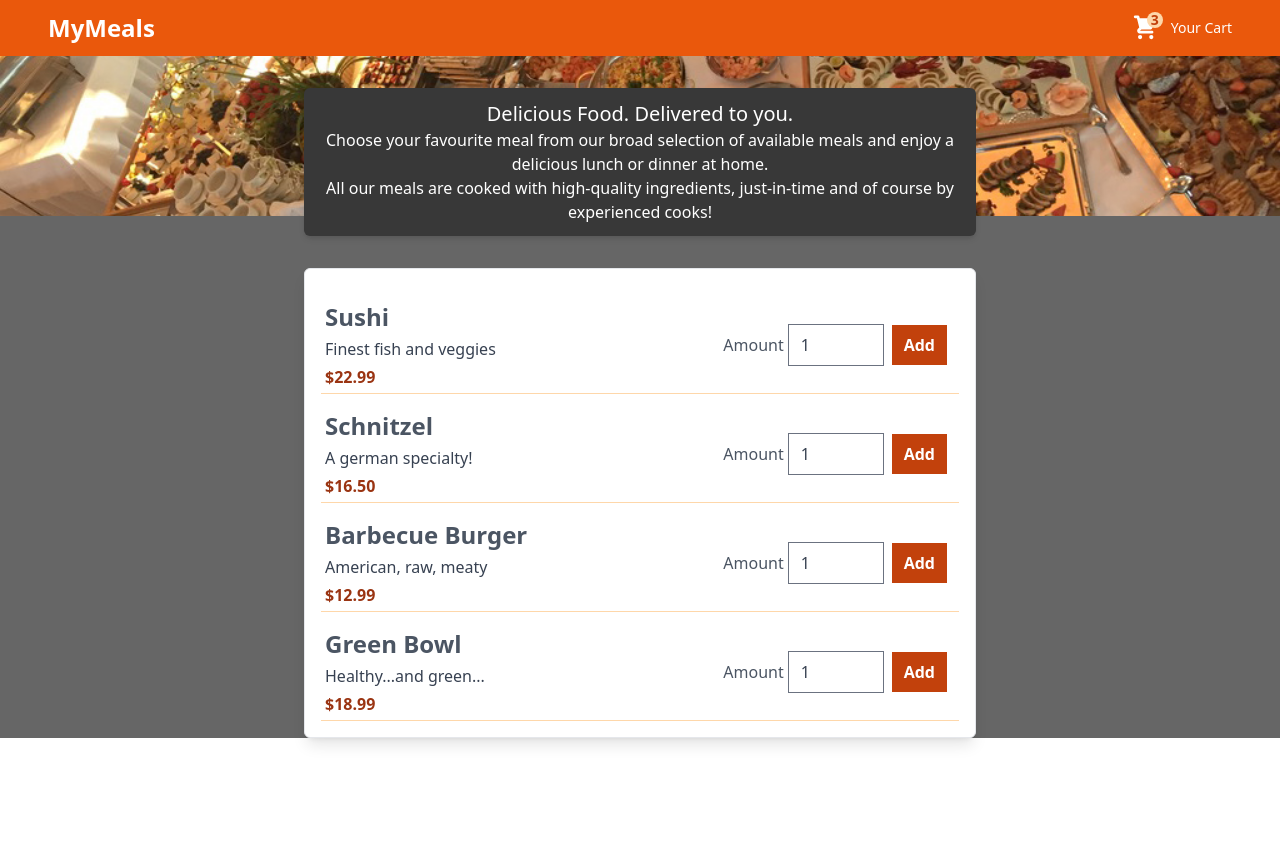
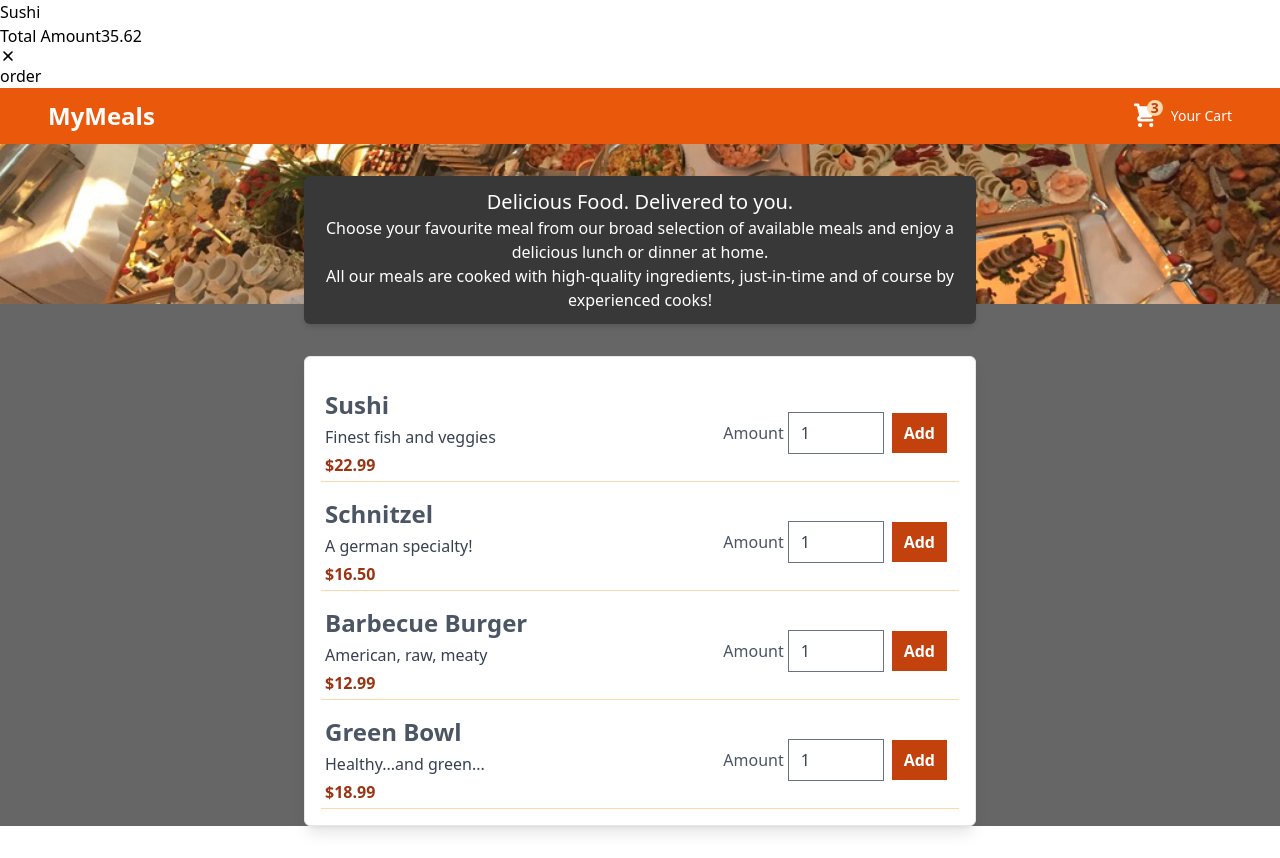
Before and after one commit to tolu-c/friendly-dollop, a React (Create React App) app: page / in a window 1280 px wide. Before the commit the page ends 800 px from the top, so only its background shows below. Built offline with nearby package versions, Linux system fonts and the light colour scheme.

Commit message:
Added modal

```diff
--- a/public/index.html
+++ b/public/index.html
@@ -28,6 +28,7 @@
   </head>
   <body>
     <noscript>You need to enable JavaScript to run this app.</noscript>
+    <div id="overlay"></div>
     <div id="root"></div>
     <!--
       This HTML file is a template.
--- a/src/App.js
+++ b/src/App.js
@@ -1,9 +1,11 @@
+import Cart from "./components/cart/Cart";
 import Header from "./components/layout/Header";
 import Meals from "./components/meals/Meals";
 
 export default function App() {
   return (
     <div>
+      <Cart />
       <Header />
       <main className="bg-black/60">
         <Meals />
--- a/src/components/cart/Cart.js
+++ b/src/components/cart/Cart.js
@@ -1,17 +1,18 @@
 import { XIcon } from '@heroicons/react/solid'
+import Modal from '../ui/Modal';
 
 function Cart(props) {
   const cartItems = (
-    <ul className="">
-      {[{ id: "c1", name: "sushi", amount: 2, price: 12.99 }].map((item) => (
-        <li>{item.name}</li>
+    <ul className=''>
+      {[{ id: "c1", name: "Sushi", amount: 2, price: 12.99 }].map((item) => (
+        <li key={item.id}>{item.name}</li>
       ))}
     </ul>
   );
 
   return (
-    <div>
-      cart items
+    <Modal>
+      {cartItems}
       <div className="">
         <span className=''>Total Amount</span>
         <span>35.62</span>
@@ -21,7 +22,7 @@ function Cart(props) {
         <XIcon className='h-4 w-4' />
         <button className=''>order</button>
       </div>
-    </div>
+    </Modal>
   );
 }
 
--- /dev/null
+++ b/src/components/ui/Modal.js
@@ -0,0 +1,30 @@
+import ReactDOM from "react-dom";
+import { Fragment } from "react";
+
+const Backdrop = (props) => {
+  return <div />;
+};
+
+const ModalOverLay = (props) => {
+  return (
+    <div>
+      <div>{props.children}</div>
+    </div>
+  );
+};
+
+const portalElement = document.getElementById("overlay");
+
+function Modal(props) {
+  return (
+    <Fragment>
+      {ReactDOM.createPortal(<Backdrop />, portalElement)}
+      {ReactDOM.createPortal(
+        <ModalOverLay>{props.children}</ModalOverLay>,
+        portalElement
+      )}
+    </Fragment>
+  );
+}
+
+export default Modal;
```
